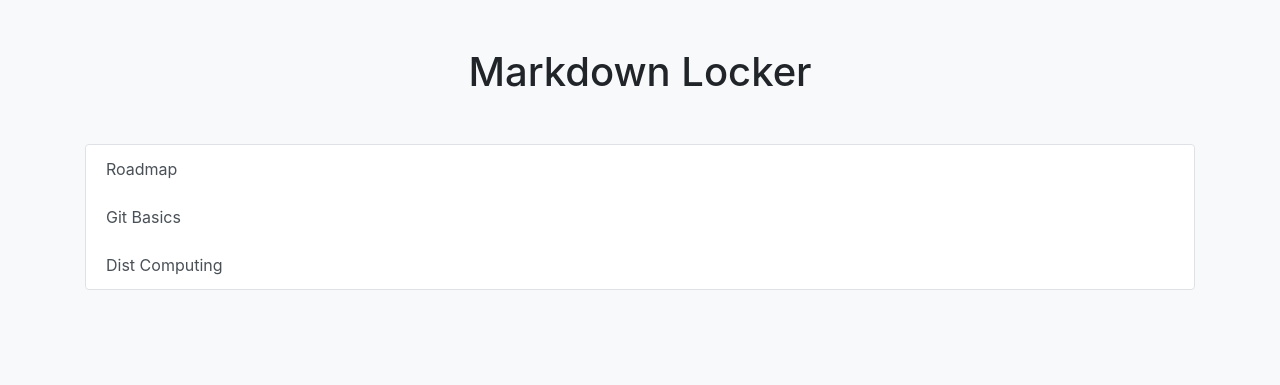
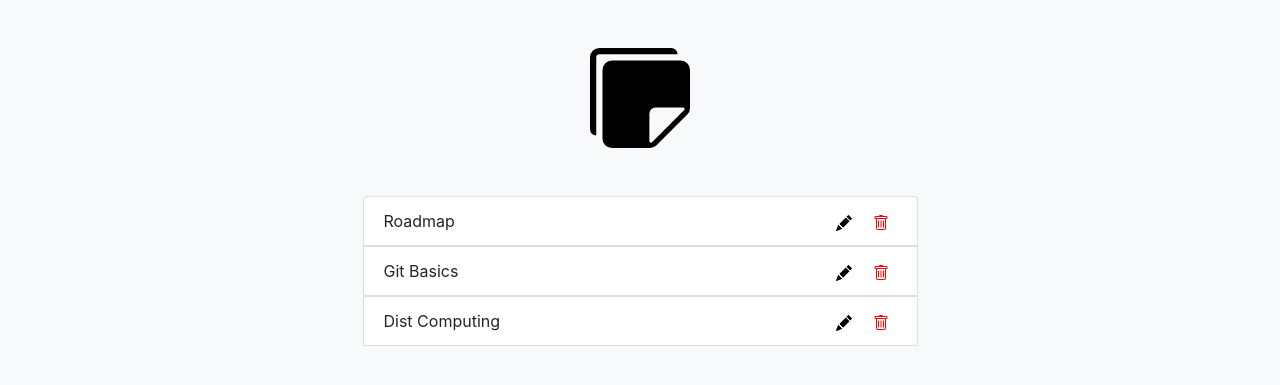
Before and after one commit to misterrager8/everyday, a Flask app: page / in a window 1280 px wide. Shown: the part 56-441 px from the top of the page. Run offline with Flask 2, Linux system fonts and the light colour scheme.

Commit message:
more stuff

```diff
--- a/main.py
+++ b/main.py
@@ -1,7 +1,7 @@
 import os
 
 import markdown
-from flask import Flask, render_template, request
+from flask import Flask, render_template, request, redirect, url_for
 
 app = Flask(__name__)
 
@@ -38,8 +38,18 @@ def add_note():
         with open("./docs/%s.md" % title, "w") as f:
             f.write(content)
 
+        return redirect(url_for("index"))
+
     return render_template("add_note.html")
 
 
+@app.route("/delete_note")
+def delete_note():
+    filename = request.args.get("filename")
+    os.remove("./docs/%s.md" % filename)
+
+    return redirect(url_for("index"))
+
+
 if __name__ == "__main__":
-    app.run(debug=True)
+    app.run()
--- a/static/main.css
+++ b/static/main.css
@@ -0,0 +1,7 @@
+.unstyled-link:hover {
+text-decoration: none;
+}
+
+.note-form * {
+margin: 10px;
+}
--- a/templates/base.html
+++ b/templates/base.html
@@ -2,19 +2,15 @@
 <html lang="en">
 <head>
   <meta charset="UTF-8">
-  <link rel="stylesheet" href="https://cdn.jsdelivr.net/npm/bootstrap@4.6.0/dist/css/bootstrap.min.css"
-        integrity="sha384-B0vP5xmATw1+K9KRQjQERJvTumQW0nPEzvF6L/Z6nronJ3oUOFUFpCjEUQouq2+l" crossorigin="anonymous">
-  <script src="https://cdn.jsdelivr.net/npm/bootstrap@4.6.0/dist/js/bootstrap.min.js"
-          integrity="sha384-+YQ4JLhjyBLPDQt//I+STsc9iw4uQqACwlvpslubQzn4u2UU2UFM80nGisd026JF"
-          crossorigin="anonymous"></script>
+  <link rel="stylesheet" href="https://cdn.jsdelivr.net/npm/bootstrap@4.6.0/dist/css/bootstrap.min.css" integrity="sha384-B0vP5xmATw1+K9KRQjQERJvTumQW0nPEzvF6L/Z6nronJ3oUOFUFpCjEUQouq2+l" crossorigin="anonymous">
+  <script src="https://code.jquery.com/jquery-3.6.0.slim.min.js" integrity="sha256-u7e5khyithlIdTpu22PHhENmPcRdFiHRjhAuHcs05RI=" crossorigin="anonymous"></script>
+  <script src="https://cdn.jsdelivr.net/npm/bootstrap@4.6.0/dist/js/bootstrap.min.js" integrity="sha384-+YQ4JLhjyBLPDQt//I+STsc9iw4uQqACwlvpslubQzn4u2UU2UFM80nGisd026JF" crossorigin="anonymous"></script>
   <link rel="stylesheet" href="{{ url_for('static', filename='main.css') }}">
 </head>
 <nav class="navbar navbar-expand-lg navbar-dark bg-dark">
   <div class="collapse navbar-collapse">
     <a class="navbar-brand" href="{{ url_for('index') }}">
-      <svg xmlns="http://www.w3.org/2000/svg" width="25" height="25" fill="currentColor"
-           class="bi bi-stickies-fill"
-           viewBox="0 0 16 16">
+      <svg xmlns="http://www.w3.org/2000/svg" width="25" height="25" fill="currentColor" class="bi bi-stickies-fill" viewBox="0 0 16 16">
         <path d="M0 1.5V13a1 1 0 0 0 1 1V1.5a.5.5 0 0 1 .5-.5H14a1 1 0 0 0-1-1H1.5A1.5 1.5 0 0 0 0 1.5z"/>
         <path d="M3.5 2A1.5 1.5 0 0 0 2 3.5v11A1.5 1.5 0 0 0 3.5 16h6.086a1.5 1.5 0 0 0 1.06-.44l4.915-4.914A1.5 1.5 0 0 0 16 9.586V3.5A1.5 1.5 0 0 0 14.5 2h-11zm6 8.5a1 1 0 0 1 1-1h4.396a.25.25 0 0 1 .177.427l-5.146 5.146a.25.25 0 0 1-.427-.177V10.5z"/>
       </svg>
--- a/templates/index.html
+++ b/templates/index.html
@@ -3,11 +3,41 @@
 {% block body %}
 <title>Home</title>
 <div class="container">
-  <h1 class="text-center m-5">Markdown Locker</h1>
-  <div class="list-group border">
+  <h1 class="text-center m-5">
+    <svg xmlns="http://www.w3.org/2000/svg" width="100" height="100" fill="black" class="bi bi-stickies-fill" viewBox="0 0 16 16">
+      <path d="M0 1.5V13a1 1 0 0 0 1 1V1.5a.5.5 0 0 1 .5-.5H14a1 1 0 0 0-1-1H1.5A1.5 1.5 0 0 0 0 1.5z"/>
+      <path d="M3.5 2A1.5 1.5 0 0 0 2 3.5v11A1.5 1.5 0 0 0 3.5 16h6.086a1.5 1.5 0 0 0 1.06-.44l4.915-4.914A1.5 1.5 0 0 0 16 9.586V3.5A1.5 1.5 0 0 0 14.5 2h-11zm6 8.5a1 1 0 0 1 1-1h4.396a.25.25 0 0 1 .177.427l-5.146 5.146a.25.25 0 0 1-.427-.177V10.5z"/>
+    </svg>
+  </h1>
+  <div class="list-group">
     {% for i in files %}
-    <a href="{{ url_for('note_pg', filename=i + '.md') }}"
-       class="list-group-item list-group-item-action border-0">{{ i }}</a>
+    <div class="list-group-item list-group-item-action d-flex justify-content-between col-6 offset-3">
+      <a class="unstyled-link text-body" href="{{ url_for('note_pg', filename=i + '.md') }}">{{ i }}</a>
+      <div>
+        <a href="#" class="unstyled-link mx-2">
+          <svg xmlns="http://www.w3.org/2000/svg" width="16" height="16" fill="black" class="bi bi-pencil-fill" viewBox="0 0 16 16">
+            <path d="M12.854.146a.5.5 0 0 0-.707 0L10.5 1.793 14.207 5.5l1.647-1.646a.5.5 0 0 0 0-.708l-3-3zm.646 6.061L9.793 2.5 3.293 9H3.5a.5.5 0 0 1 .5.5v.5h.5a.5.5 0 0 1 .5.5v.5h.5a.5.5 0 0 1 .5.5v.5h.5a.5.5 0 0 1 .5.5v.207l6.5-6.5zm-7.468 7.468A.5.5 0 0 1 6 13.5V13h-.5a.5.5 0 0 1-.5-.5V12h-.5a.5.5 0 0 1-.5-.5V11h-.5a.5.5 0 0 1-.5-.5V10h-.5a.499.499 0 0 1-.175-.032l-.179.178a.5.5 0 0 0-.11.168l-2 5a.5.5 0 0 0 .65.65l5-2a.5.5 0 0 0 .168-.11l.178-.178z"/>
+          </svg>
+        </a>
+        <a href="#" data-toggle="modal" data-target="#delete-note-{{ loop.index }}" class="mx-2">
+          <svg xmlns="http://www.w3.org/2000/svg" width="16" height="16" fill="red" class="bi bi-trash" viewBox="0 0 16 16">
+            <path d="M5.5 5.5A.5.5 0 0 1 6 6v6a.5.5 0 0 1-1 0V6a.5.5 0 0 1 .5-.5zm2.5 0a.5.5 0 0 1 .5.5v6a.5.5 0 0 1-1 0V6a.5.5 0 0 1 .5-.5zm3 .5a.5.5 0 0 0-1 0v6a.5.5 0 0 0 1 0V6z"/>
+            <path fill-rule="evenodd" d="M14.5 3a1 1 0 0 1-1 1H13v9a2 2 0 0 1-2 2H5a2 2 0 0 1-2-2V4h-.5a1 1 0 0 1-1-1V2a1 1 0 0 1 1-1H6a1 1 0 0 1 1-1h2a1 1 0 0 1 1 1h3.5a1 1 0 0 1 1 1v1zM4.118 4 4 4.059V13a1 1 0 0 0 1 1h6a1 1 0 0 0 1-1V4.059L11.882 4H4.118zM2.5 3V2h11v1h-11z"/>
+          </svg>
+        </a>
+      </div>
+    </div>
+
+    <div class="modal" id="delete-note-{{ loop.index }}">
+      <div class="modal-dialog">
+        <div class="modal-content">
+          <div class="modal-body text-center">
+            <h1 class="modal-title mb-5">Delete {{ i }}?</h1>
+            <a href="{{ url_for('delete_note', filename=i) }}" class="btn btn-danger btn-lg">Delete</a>
+          </div>
+        </div>
+      </div>
+    </div>
     {% endfor %}
   </div>
 </div>
```
Also changed, not shown: templates/add_note.html (+9 -4 lines), templates/note.html (+20 -0 lines).
